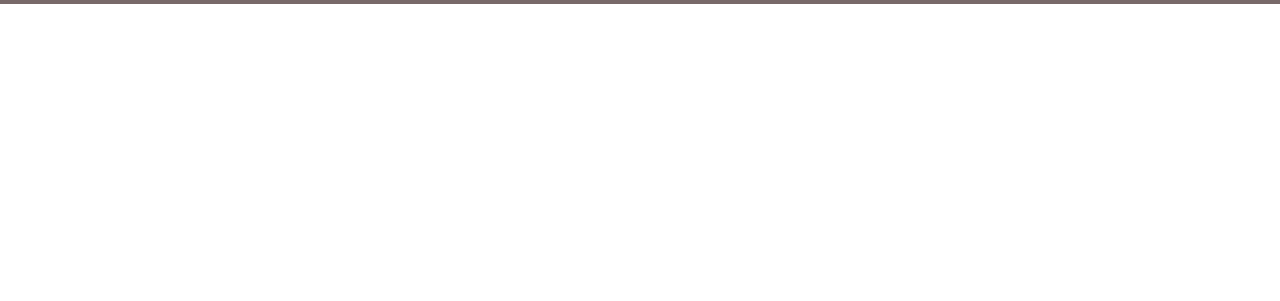
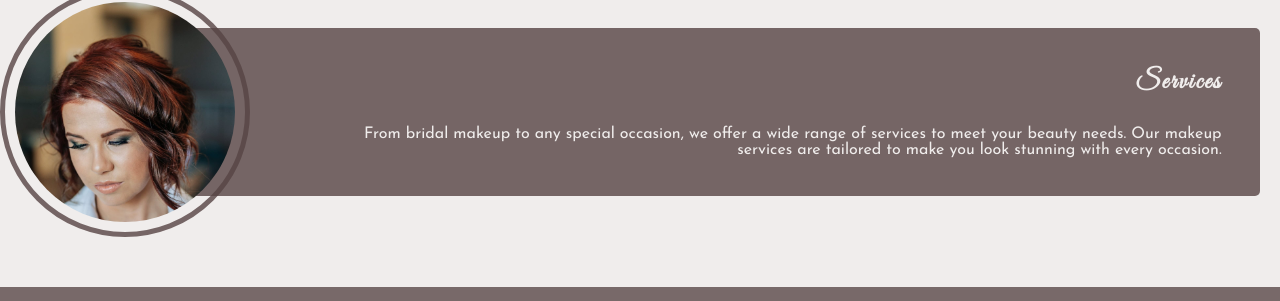
Before and after one commit to dmuresanu/Project-1, a plain HTML site: page index.html in a window 1280 px wide. Shown: the part 1613-1914 px from the top of the page. Before the commit the page ends 1617 px from the top, so only its background shows below. Drawn offline with Linux system fonts and the light colour scheme; a web font is replaced by a local one.

Commit message:
Add Services section and add its content. Make Services section responsive

```diff
--- a/assets/css/style.css
+++ b/assets/css/style.css
@@ -1,5 +1,6 @@
 /* Google fonts import */
-@import url('https://fonts.googleapis.com/css2?family=Great+Vibes&family=Josefin+Sans:ital,wght@0,100..700;1,100..700&family=Montserrat:ital,wght@0,100..900;1,100..900&display=swap');@import url('https://fonts.googleapis.com/css2?family=Great+Vibes&family=Josefin+Sans:ital,wght@0,100..700;1,100..700&family=Playfair+Display:ital,wght@0,400..900;1,400..900&display=swap');
+@import url('https://fonts.googleapis.com/css2?family=Great+Vibes&family=Josefin+Sans:ital,wght@0,100..700;1,100..700&family=Montserrat:ital,wght@0,100..900;1,100..900&display=swap');
+@import url('https://fonts.googleapis.com/css2?family=Great+Vibes&family=Josefin+Sans:ital,wght@0,100..700;1,100..700&family=Playfair+Display:ital,wght@0,400..900;1,400..900&display=swap');
 
 /* Asterisk wildcard selector to override default syles added by the browser */
 * {
@@ -14,7 +15,7 @@ body {
     display: flex;
     flex-direction: column;
     /* Generic project styles */
-    color:#3a3a3a;
+    color: #3a3a3a;
     font-family: Josefin Sans, sans-serif;
 }
 
@@ -35,12 +36,18 @@ header a {
     text-decoration: none;
     color: inherit;
 }
- h1,h2,h3,h4,h5,h6 {
-    font-family:"Montserrat", sans-serif;
+
+h1,
+h2,
+h3,
+h4,
+h5,
+h6 {
+    font-family: "Montserrat", sans-serif;
 }
 
 #logo {
-    font-family:"Great Vibes", cursive;
+    font-family: "Great Vibes", cursive;
     letter-spacing: 2px;
     color: #4a352b;
     margin-top: .5em;
@@ -65,7 +72,7 @@ header a {
 /* Navbar styles with dropdown toggle */
 nav {
     position: absolute;
-    background-color:#f0edec;
+    background-color: #f0edec;
     width: 100%;
     left: 0;
     padding: 0 1rem;
@@ -86,9 +93,10 @@ header a {
 .nav-toggle-label {
     font-size: 2rem;
 }
+
 /* Main */
 main {
-    background-color:#E0E0F3;
+    background-color: #E0E0F3;
 
     /* Make main element take up any surplus space to push footer down */
     flex: 1 0 auto;
@@ -114,7 +122,7 @@ main {
 }
 
 .hero-content h2 {
-    font-family:"Great Vibes", cursive;
+    font-family: "Great Vibes", cursive;
     font-size: 36px;
     margin-top: 250px;
     margin-bottom: 10px;
@@ -131,7 +139,7 @@ main {
 }
 
 .cta-button:hover {
-    background-color:  rgba(160, 106, 106, 0.8);
+    background-color: rgba(160, 106, 106, 0.8);
 }
 
 /* Introduction section styles */
@@ -144,8 +152,8 @@ main {
     display: flex;
     align-items: center;
     justify-content: space-between;
-    flex-direction: column; /* Change to column layout for mobile */
-    align-items: center; /* Center items vertically */
+    flex-direction: column;/* Change to column layout for mobile */
+    align-items: center;/* Center items vertically */
 
 }
 
@@ -186,7 +194,7 @@ main {
 }
 
 .introduction {
-    font-family:"Great Vibes", cursive;
+    font-family: "Great Vibes", cursive;
     font-size: 36px;
     letter-spacing: 2px;
 }
@@ -202,8 +210,8 @@ main {
     display: flex;
     align-items: center;
     justify-content: space-between;
-    flex-direction: column-reverse; /* Change to column layout for mobile */
-    align-items: center; /* Center items vertically */
+    flex-direction: column-reverse;/* Change to column layout for mobile */
+    align-items: center;/* Center items vertically */
 }
 
 .circle-wrapper2 {
@@ -241,7 +249,19 @@ main {
 }
 
 .mission {
-    font-family:"Great Vibes", cursive;
+    font-family: "Great Vibes", cursive;
+    font-size: 36px;
+    letter-spacing: 2px;
+}
+
+/* Services section styles */
+.circle-image.left2 {
+    background-image: url('../images/Model2.jpg');
+    background-size: cover;
+}
+
+.services {
+        font-family: "Great Vibes", cursive;
         font-size: 36px;
         letter-spacing: 2px;
 }
@@ -328,8 +348,16 @@ p {
     }
 }
 
+/* Services section styles */
+.services {
+    font-size: 26px;
+    text-align: center;
+}
+
+
 /* Media query: tablets and larger (768px and up) */
 @media screen and (min-width: 768px) {
+
     /* Header */
     nav {
         display: block;
@@ -343,7 +371,7 @@ p {
         display: flex;
     }
 
-    #menu > li {
+    #menu>li {
         padding-left: 1rem;
     }
 
@@ -358,17 +386,13 @@ p {
     }
 
     .hero-content h2 {
-        font-family:"Great Vibes", cursive;
+        font-family: "Great Vibes", cursive;
         font-size: 66px;
     }
 
     /* Introduction section styles */
     .circle-content {
-    flex-direction: row; /* Reset back to row layout for tablets and larger */
-    }
-
-   .circle-content2 {
-    flex-direction: row;
+        flex-direction: row;/* Reset back to row layout for tablets and larger */
     }
 
     .circle-image {
@@ -430,11 +454,16 @@ p {
         text-align: left;
     }
 
+    /* Services section styles */
+    .services {
+        text-align: right;
+    }
+
 }
 
 /* Large devices (laptops and desktops, 992px and up) */
 @media screen and (min-width: 992px) {
-    #menu a:hover{
+    #menu a:hover {
         border-bottom: 1px solid #4a352b;
     }
 
@@ -452,13 +481,14 @@ p {
 
 /* X-Large devices (Large Desktops, 1500px and up) */
 @media screen and (min-width: 1500px) {
+
     /* Hero section */
     #hero {
         height: 1000px;
     }
 
     .hero-content h2 {
-        font-family:"Great Vibes", cursive;
+        font-family: "Great Vibes", cursive;
         font-size: 86px;
         margin-top: 650px;
         margin-bottom: 10px;
@@ -503,4 +533,11 @@ p {
     .text-box2 {
         margin-left: 30px;
     }
+
+    /* Services section styles */
+
+    .services {
+        font-size: 56px;
     }
+
+}
--- a/index.html
+++ b/index.html
@@ -71,7 +71,10 @@
                 </div>
                 <div class="text-box">
                     <h2 class="introduction">Where Beauty Meets Elegance</h2>
-            <p class="pintroduction">Welcome to Glamour Glow, your ultimate destination for premium makeup products designed to enhance your natural beauty. Explore our wide range of cosmetics, from stunning eyeshadow palettes to luxurious lipsticks, and discover the perfect products to create your signature look.</p>
+                    <p class="pintroduction">Welcome to Glamour Glow, your ultimate destination for premium makeup
+                        products designed to enhance your natural beauty. Explore our wide range of cosmetics, from
+                        stunning eyeshadow palettes to luxurious lipsticks, and discover the perfect products to create
+                        your signature look.</p>
                 </div>
             </div>
         </section>
@@ -81,7 +84,9 @@
             <div class="circle-content2">
                 <div class="text-box2">
                     <h2 class="mission">Our Mission</h2>
-            <p class="pmission">Our mission is to provide exceptional makeup services that enhance your unique beauty. We believe in using high-quality products and the latest techniques to ensure you look and feel your best for any occasion.</p>
+                    <p class="pmission">Our mission is to provide exceptional makeup services that enhance your unique
+                        beauty. We believe in using high-quality products and the latest techniques to ensure you look
+                        and feel your best for any occasion.</p>
                 </div>
                 <div class="circle-wrapper2">
                     <div class="circle-image right"></div>
@@ -89,22 +94,44 @@
             </div>
         </section>
 
+        <!-- Services section -->
+        <section class="circle-section">
+            <div class="circle-content">
+                <div class="circle-wrapper">
+                    <div class="circle-image left2"></div>
+                </div>
+                <div class="text-box">
+                    <h2 class="services">Services</h2>
+                    <p class="pintroduction">From bridal makeup to any special occasion, we offer a wide range of services to meet your beauty needs. Our makeup services are tailored to make you look stunning with every occasion.</p>
+                </div>
+            </div>
+        </section>
+
+
+
     </main>
 
     <!-- Footer -->
     <footer>
         <ul id="social-networks">
             <li>
-                <a href="https://www.facebook.com" target="_blank" rel="noopener" aria-label="Visit our Facebook page (opens in a new tab)"><i class="fa-brands fa-facebook"></i></a>
+                <a href="https://www.facebook.com" target="_blank" rel="noopener"
+                    aria-label="Visit our Facebook page (opens in a new tab)"><i class="fa-brands fa-facebook"></i></a>
             </li>
             <li>
-                <a href="https://www.twitter.com" target="_blank" rel="noopener" aria-label="Visit our Twitter page (opens in a new tab)"><i class="fa-brands fa-twitter-square"></i></a>
+                <a href="https://www.twitter.com" target="_blank" rel="noopener"
+                    aria-label="Visit our Twitter page (opens in a new tab)"><i
+                        class="fa-brands fa-twitter-square"></i></a>
             </li>
             <li>
-                <a href="https://www.youtube.com" target="_blank" rel="noopener" aria-label="Visit our YouTube page (opens in a new tab)"><i class="fa-brands fa-youtube-square"></i></a>
+                <a href="https://www.youtube.com" target="_blank" rel="noopener"
+                    aria-label="Visit our YouTube page (opens in a new tab)"><i
+                        class="fa-brands fa-youtube-square"></i></a>
             </li>
             <li>
-                <a href="https://www.instagram.com" target="_blank" rel="noopener" aria-label="Visit our Instagram page (opens in a new tab)"><i class="fa-brands fa-instagram"></i></a>
+                <a href="https://www.instagram.com" target="_blank" rel="noopener"
+                    aria-label="Visit our Instagram page (opens in a new tab)"><i
+                        class="fa-brands fa-instagram"></i></a>
             </li>
         </ul>
     </footer>
```
Lines whose indentation alone changed are shown as unchanged.
